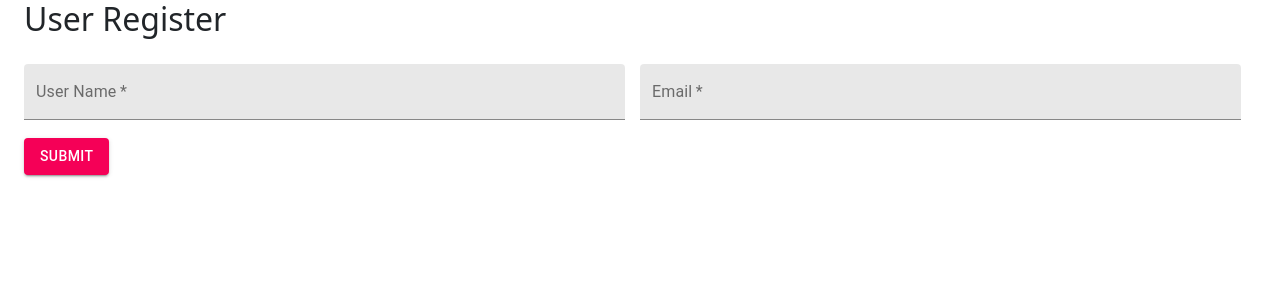
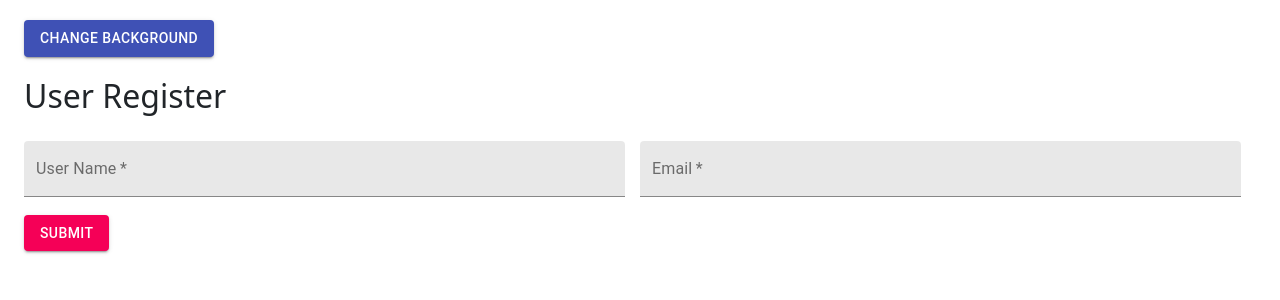
Before and after one commit to priyan1995/React-fundamenals, a React (Create React App) app: page /user-form in a window 1280 px wide. Shown: the top 300 px of the page. Built offline with nearby package versions, Linux system fonts and the light colour scheme.

Commit message:
random background color component added

```diff
--- /dev/null
+++ b/src/components/Random-Colors/RandomColors.css
@@ -0,0 +1,3 @@
+.change-background-btn{
+    margin: 20px 0 !important;
+}
--- /dev/null
+++ b/src/components/Random-Colors/RandomColors.jsx
@@ -0,0 +1,22 @@
+import React from 'react';
+import Button from '@material-ui/core/Button';
+import '././RandomColors.css';
+import Container from '@material-ui/core/Container';
+
+
+export const RandomColorsUi = (props) => {
+    return (
+        <>
+
+            <Container>
+                <Button
+                    variant="contained"
+                    color="primary"
+                    className="change-background-btn"
+                >Change Background</Button>
+            </Container>
+
+            {props.children}
+        </>
+    )
+}
--- a/src/components/User-form/UserForm.jsx
+++ b/src/components/User-form/UserForm.jsx
@@ -1,17 +1,18 @@
 import React from 'react';
 import Container from '@material-ui/core/Container';
 import UserFormUI from '../Common-Components/UserFormComponents';
+import { RandomColorsUi } from '../Random-Colors/RandomColors';
 
 export const UserForm = () => {
 
     return (
         <>
-            <Container>
-                <h2>User Register</h2>
-
-                <UserFormUI />
-
-            </Container>
+            <RandomColorsUi>
+                <Container>
+                    <h2>User Register</h2>
+                    <UserFormUI />
+                </Container>
+            </RandomColorsUi>
         </>
     )
 }
```
